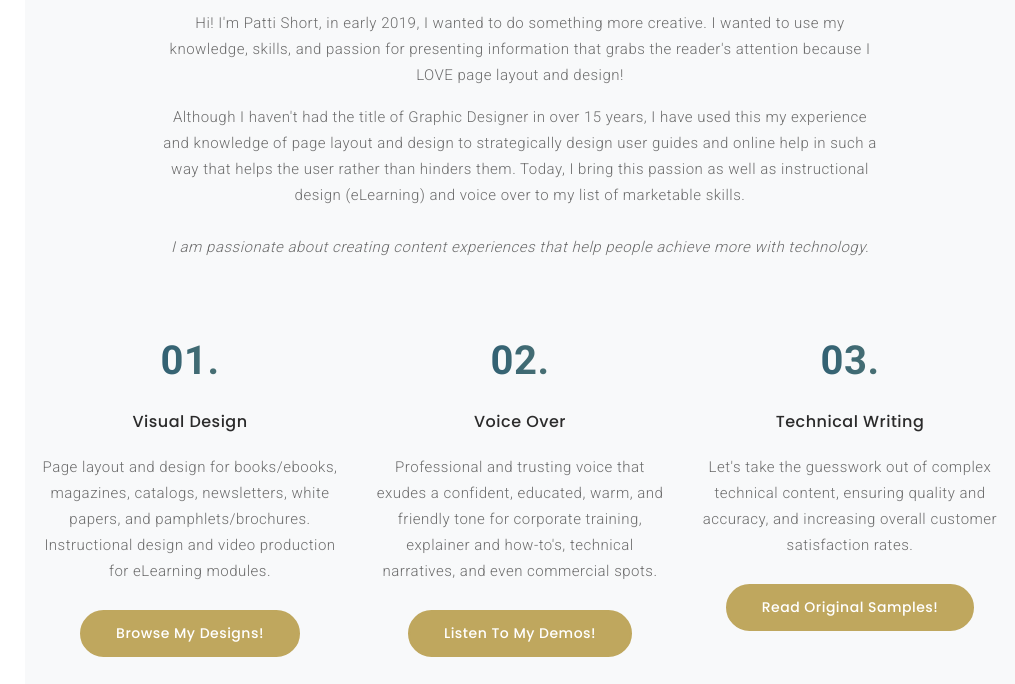
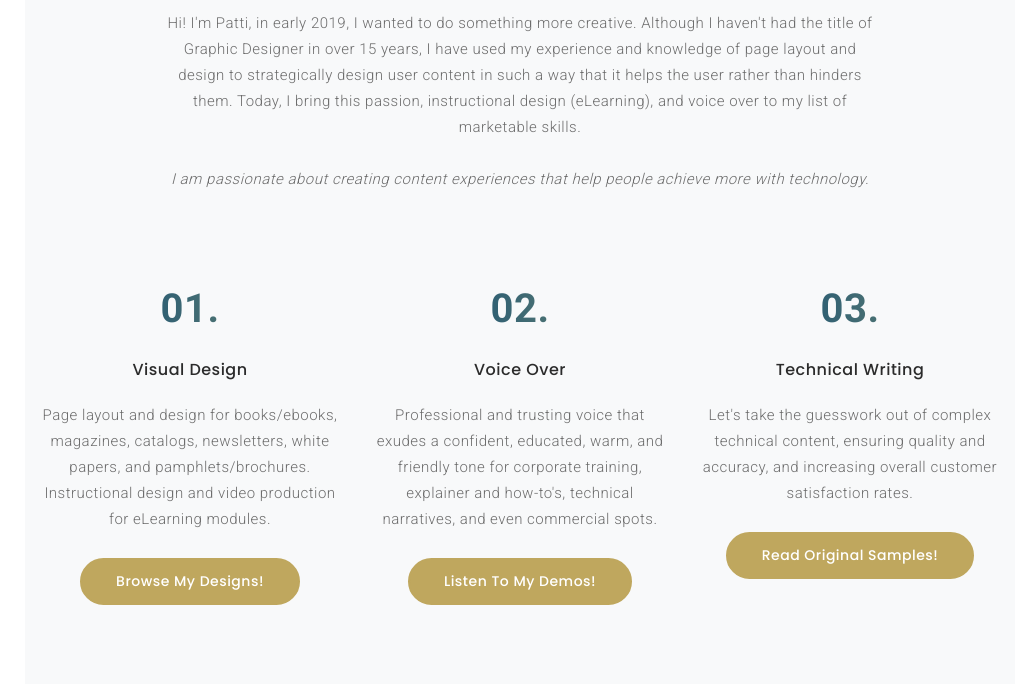
Before and after one commit to patriciamcphee/pscmdesigns, a plain HTML site: page index.html in a window 1280 px wide. Shown: the part 1016-1700 px from the top of the page, without its empty margins (265-1280 px from the left). Drawn offline with Linux system fonts and the light colour scheme; some packages are replaced by stand-ins of ours; animation ran at ten frames a second.

Commit message:
clarify about info and fix typo

```diff
--- a/index.html
+++ b/index.html
@@ -132,7 +132,7 @@
                     <div class="title d-inline-block">
                         <h6 class="mb-3">About</h6>
                         <h2 class="gradient-text1 mb-3">PSCM Designs</h2>
-                        <p style="margin-bottom: 12pt;">Hi! I'm Patti Short, in early 2019, I wanted to do something more creative. I wanted to use my knowledge, skills, and passion for presenting information that grabs the reader's attention because I LOVE page layout and design!  </p><p>Although I haven't had the title of Graphic Designer in over 15 years, I have used this my experience and knowledge of page layout and design to strategically design user guides and online help in such a way that helps the user rather than hinders them. Today, I bring this passion as well as instructional design (eLearning) and voice over to my list of marketable skills.<br><br> <i>I am passionate about creating content experiences that help people achieve more with technology. </i></p>
+                        <p style="margin-bottom: 12pt;">Hi! I'm Patti, in early 2019, I wanted to do something more creative. Although I haven't had the title of Graphic Designer in over 15 years, I have used my experience and knowledge of page layout and design to strategically design user content in such a way that it helps the user rather than hinders them. Today, I bring this passion,  instructional design (eLearning), and voice over to my list of marketable skills.<br><br> <i>I am passionate about creating content experiences that help people achieve more with technology. </i></p>
 
                     </div>
                 </div>
```
